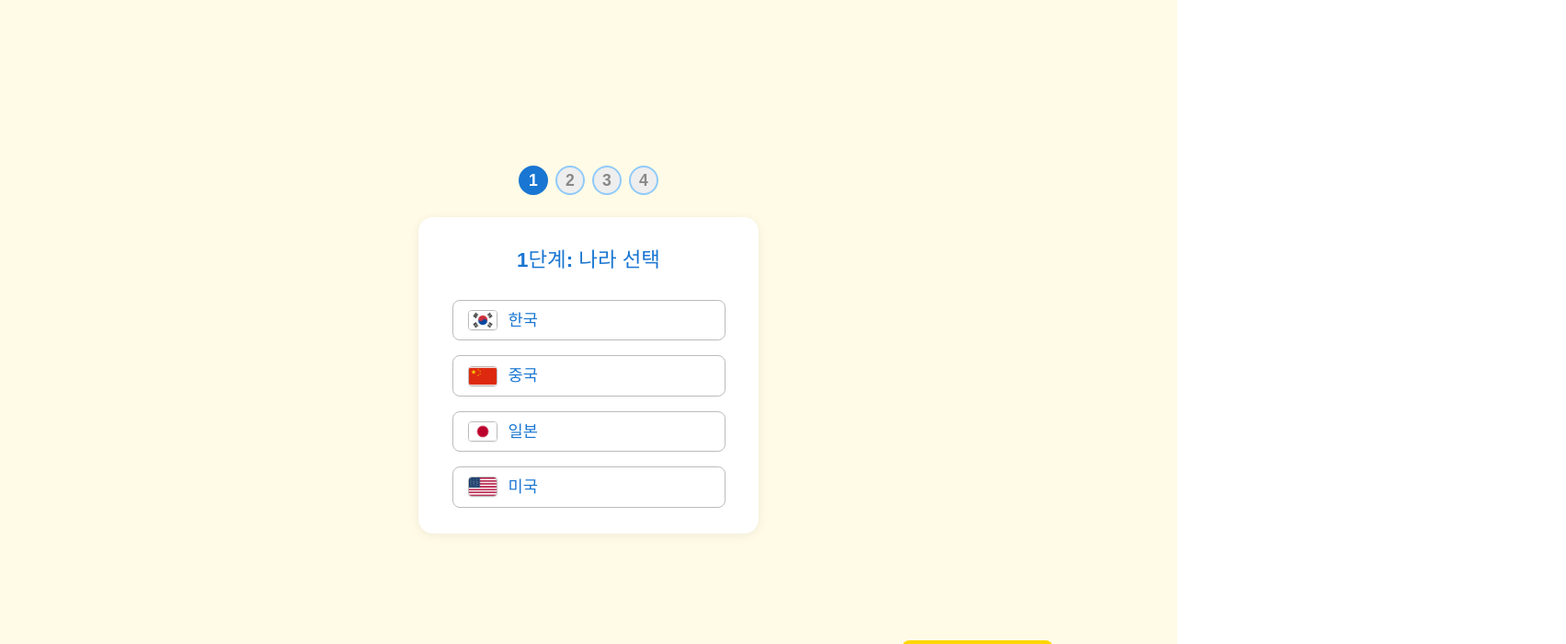
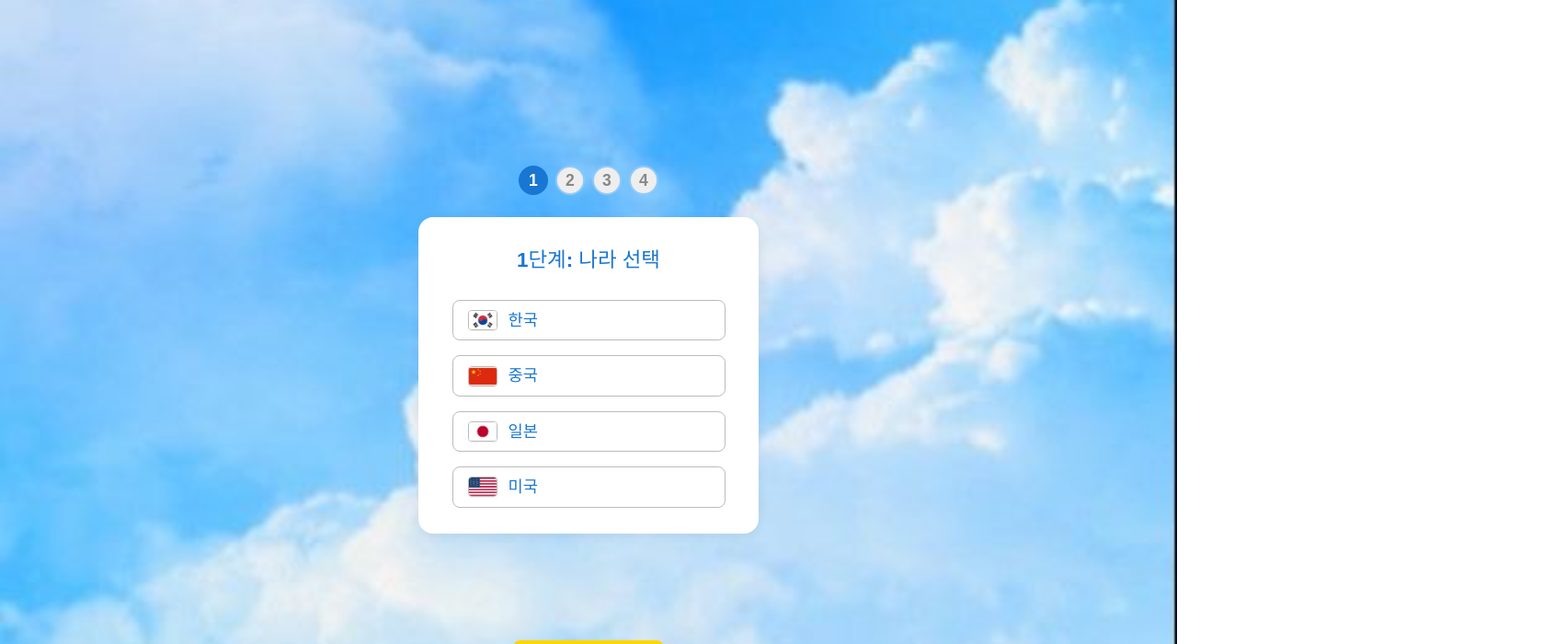
Before and after one commit to SimplePage/jini_airport, a React (Vite) app: page /jini_airport/next in a window 1280 px wide. Shown: the top 700 px of the page at 92% size, 1703 px wide, since content can reach past the window. Built offline with nearby package versions, Linux system fonts and the light colour scheme.

Commit message:
fix : 나라수정

```diff
--- a/src/pages/NextPage.jsx
+++ b/src/pages/NextPage.jsx
@@ -7,6 +7,8 @@ import cn from '../assets/cn.png';
 import jp from '../assets/jp.png';
 import us from '../assets/us.png';
 import plane from '../assets/plane.png';
+import cloud from '../assets/cloud.png';
+import background from '../assets/background.jpg';
 
 const countries = [
   { code: 'KR', name: '한국', flag: kr },
@@ -197,11 +199,27 @@ export default function NextPage() {
   else content = renderStep4();
 
   return (
-    <div style={{ minHeight: '100vh', display: 'flex', flexDirection: 'column' }}>
+    <div style={{ minHeight: '100vh', display: 'flex', flexDirection: 'column', width: '100vw', backgroundImage: `url(${background})`, backgroundSize: 'cover', backgroundPosition: 'center' }}>
       <div style={{ flex: 1, display: 'flex', flexDirection: 'column', alignItems: 'center', justifyContent: 'center', padding: '2em' }}>
         <div className="step-indicator" style={{display:'flex',justifyContent:'center',gap:8,marginBottom:24}}>
           {[1,2,3,4].map(i => (
-            <div key={i} className={`step${step===i?' active':''}`} style={{width:32,height:32,borderRadius:'50%',background:step===i?'#1976d2':'#eee',color:step===i?'#fff':'#888',display:'flex',alignItems:'center',justifyContent:'center',fontWeight:'bold',fontSize:'1.1em'}}>{i}</div>
+            <div key={i}
+              className={`step${step===i?' active':''}`}
+              style={{
+                width:32,
+                height:32,
+                borderRadius:'50%',
+                background:step===i?'#1976d2':'#eee',
+                color:step===i?'#fff':'#888',
+                display:'flex',
+                alignItems:'center',
+                justifyContent:'center',
+                fontWeight:'bold',
+                fontSize:'1.1em'
+              }}
+            >
+              {i}
+            </div>
           ))}
         </div>
         <div className="step-content">
```
